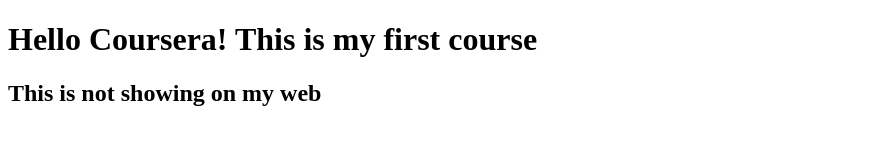
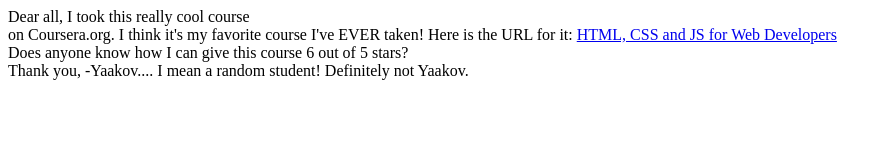
Before and after one commit to Atharv56/coursera-test, a plain HTML site: page site/index.html in a window 1280 px wide. Shown: the whole page, without its empty margins (0-892 px from the left). Drawn offline with Linux system fonts and the light colour scheme.

Commit message:
Module 1 complete

```diff
--- a/site/index.html
+++ b/site/index.html
@@ -4,7 +4,21 @@
     <title>Hello Coursera!</title>
 </head>
 <body>
-    <h1>Hello Coursera! This is my first course</h1>
-    <h2>This is not showing on my web</h2>
+    <div>Dear all,
+        <span>I took this really cool course
+        </span></div>
+        <span>on Coursera.org. I think it's
+        my favorite course I've EVER taken!
+        Here is the URL for it:
+        </span>
+        <a href="...">HTML, CSS and JS for Web Developers</a>
+        <div>
+        Does anyone know how I can give this course 6
+        out of 5 stars?
+        </div>
+        <div>
+        Thank you,
+        -Yaakov.... I mean a random student! Definitely not Yaakov.
+        </div>
 </body>
 </html>
```
